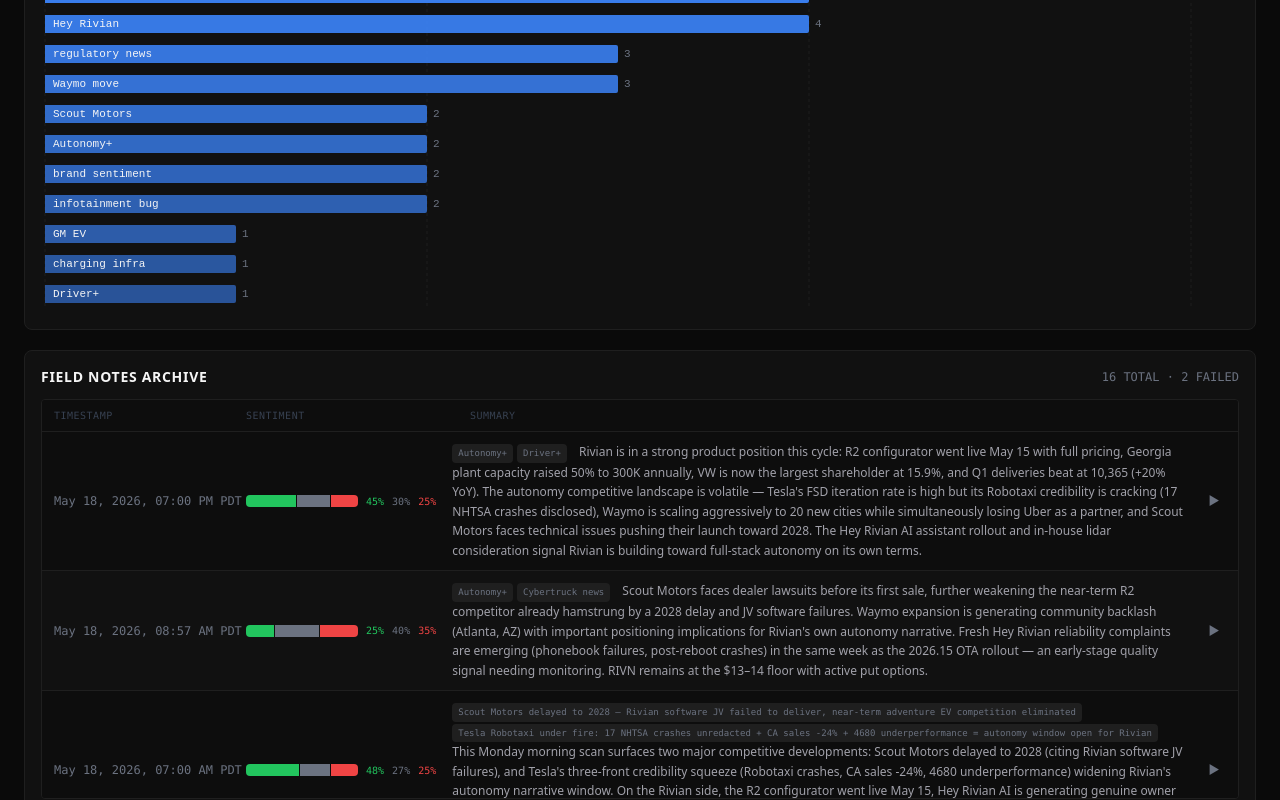
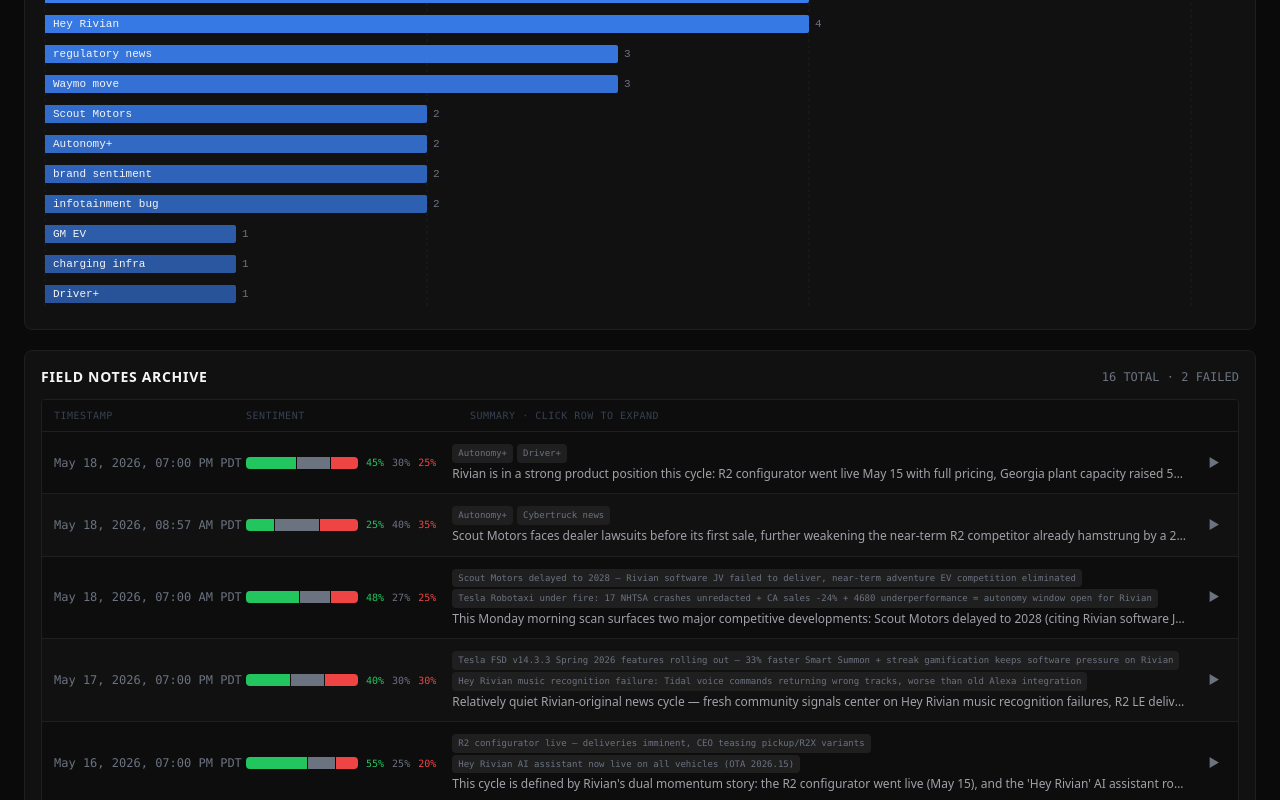
Before and after one commit to osunick/rivian-dashboard, a Next.js app: page / in a window 1280 px wide. Shown: the part 2000-2800 px from the top of the page. Built offline with nearby package versions, Linux system fonts and the light colour scheme.

Commit message:
Field Notes Archive: whole-row clickable, animated chevron, item theme tags

```diff
--- a/components/ReportHistory.tsx
+++ b/components/ReportHistory.tsx
@@ -40,22 +40,25 @@
 function ReportRow({ report, index }: { report: Report; index: number }) {
   const [expanded, setExpanded] = useState(false);
   const isFailed = !!report.scanError;
+  const toggle = () => setExpanded(e => !e);
 
   return (
-    <div className={`border-b border-[#1F1F1F] last:border-0 ${isFailed ? 'opacity-50' : index % 2 === 0 ? 'bg-[#0D0D0D]' : ''}`}>
-      {/* Mobile layout */}
-      <div className="flex sm:hidden flex-col gap-1.5 px-3 py-2.5 hover:bg-[#141414] transition-colors">
+    <div className={`border-b border-[#1F1F1F] last:border-0 ${isFailed ? 'opacity-50' : index % 2 === 0 ? 'bg-[#0D0D0D]' : ''} ${expanded ? 'bg-[#141414]' : ''}`}>
+      {/* Mobile layout — whole row clickable */}
+      <button
+        type="button"
+        onClick={toggle}
+        aria-expanded={expanded}
+        className="flex sm:hidden w-full flex-col gap-1.5 px-3 py-2.5 text-left hover:bg-[#141414] active:bg-[#1a1a1a] transition-colors cursor-pointer"
+      >
         <div className="flex items-center justify-between">
           <span className="font-mono text-[#6B7280] text-[10px]">{formatFull(report.timestamp)}</span>
-          <div className="flex items-center gap-1">
-            <button
-              onClick={() => setExpanded(e => !e)}
-              className="flex-shrink-0 w-6 h-6 flex items-center justify-center text-[#6B7280] hover:text-[#F5F5F5] hover:bg-[#1F1F1F] rounded transition-colors text-xs"
-              title={expanded ? 'Collapse' : 'Expand full report'}
-            >
-              {expanded ? '▼' : '▶'}
-            </button>
-          </div>
+          <span
+            className={`flex-shrink-0 w-6 h-6 flex items-center justify-center text-[#6B7280] text-xs transition-transform ${expanded ? 'rotate-90' : ''}`}
+            aria-hidden="true"
+          >
+            ▶
+          </span>
         </div>
         {isFailed ? (
           <span className="text-[#F59E0B] font-mono text-[11px]">⚠️ SCAN FAILED — {report.scanError}</span>
@@ -67,13 +70,18 @@
               <span className="text-[#6B7280]">{report.sentiment.neutral}%</span>
               <span className="text-[#EF4444]">{report.sentiment.negative}%</span>
             </div>
-            <div className="text-[#A1A1AA] text-xs leading-snug line-clamp-2">{report.summary}</div>
+            <div className={`text-[#A1A1AA] text-xs leading-snug ${expanded ? '' : 'line-clamp-2'}`}>{report.summary}</div>
           </>
         )}
-      </div>
+      </button>
 
-      {/* Desktop layout */}
-      <div className="hidden sm:flex items-center gap-4 px-3 py-2.5 hover:bg-[#141414] transition-colors">
+      {/* Desktop layout — whole row clickable */}
+      <button
+        type="button"
+        onClick={toggle}
+        aria-expanded={expanded}
+        className="hidden sm:flex w-full items-center gap-4 px-3 py-2.5 text-left hover:bg-[#141414] active:bg-[#1a1a1a] transition-colors cursor-pointer"
+      >
         {/* Timestamp */}
         <div className="font-mono text-[#6B7280] text-xs whitespace-nowrap w-44 flex-shrink-0">
           {formatFull(report.timestamp)}
@@ -102,20 +110,19 @@
                   </span>
                 ))}
               </span>
-              <span className="text-[#A1A1AA]">{report.summary}</span>
+              <span className="text-[#A1A1AA] truncate inline-block max-w-full align-middle">{report.summary}</span>
             </>
           )}
         </div>
 
-        {/* Expand button */}
-        <button
-          onClick={() => setExpanded(e => !e)}
-          className="flex-shrink-0 w-6 h-6 flex items-center justify-center text-[#6B7280] hover:text-[#F5F5F5] hover:bg-[#1F1F1F] rounded transition-colors text-xs"
-          title={expanded ? 'Collapse' : 'Expand full report'}
+        {/* Expand chevron */}
+        <span
+          className={`flex-shrink-0 w-6 h-6 flex items-center justify-center text-[#6B7280] text-xs transition-transform ${expanded ? 'rotate-90' : ''}`}
+          aria-hidden="true"
         >
-          {expanded ? '▼' : '▶'}
-        </button>
-      </div>
+          ▶
+        </span>
+      </button>
 
       {/* Expanded full report */}
       {expanded && (
@@ -150,6 +157,11 @@
                           }}>
                             {item.sentiment}
                           </span>
+                          {item.themes?.slice(0, 3).map(t => (
+                            <span key={t} className="text-[10px] font-mono px-1.5 py-0.5 rounded bg-[#1F2937] text-[#9CA3AF]">
+                              {t}
+                            </span>
+                          ))}
                         </div>
                         <a
                           href={item.url}
@@ -190,7 +202,7 @@
 
 export default function ReportHistory({ reports }: Props) {
   return (
-    <div className="max-h-[400px] overflow-y-auto rounded border border-[#1F1F1F]">
+    <div className="max-h-[480px] overflow-y-auto rounded border border-[#1F1F1F]">
       {/* Header row */}
       <div className="hidden sm:flex items-center gap-4 px-3 py-2 border-b border-[#1F1F1F] bg-[#0D0D0D] sticky top-0 z-10">
         <div className="font-mono text-[#374151] text-[10px] uppercase tracking-wider w-44 flex-shrink-0">
@@ -200,7 +212,7 @@
           Sentiment
         </div>
         <div className="font-mono text-[#374151] text-[10px] uppercase tracking-wider flex-1">
-          Summary
+          Summary · click row to expand
         </div>
         <div className="w-6 flex-shrink-0" />
       </div>
```
